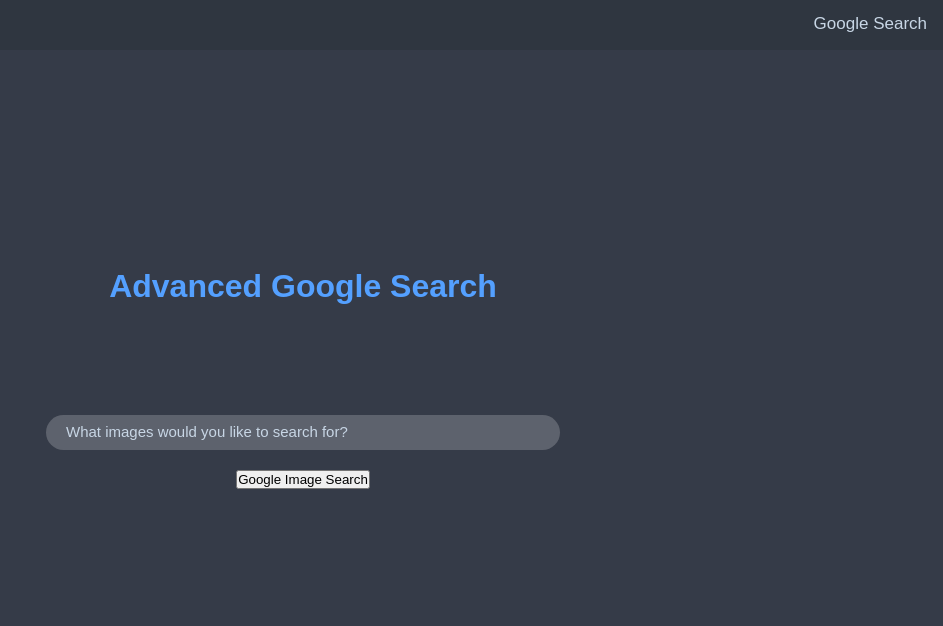
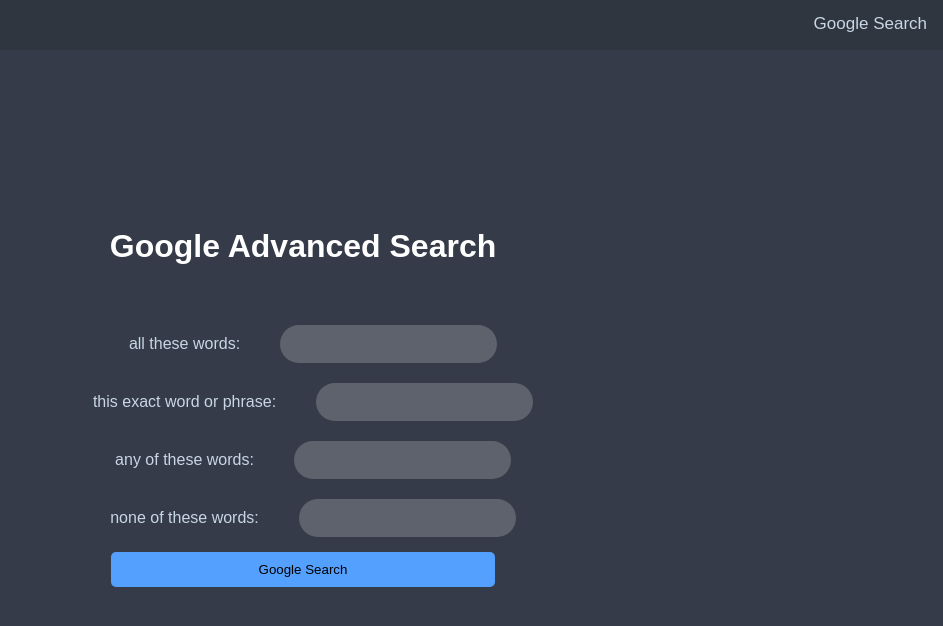
Before and after one commit to nm-kjelpke/CS50_cpd, a plain HTML site: page advanced.html in a window 1280 px wide. Shown: the whole page, without its empty margins (337-1280 px from the left). Drawn offline with Linux system fonts and the light colour scheme.

Commit message:
Project 0 - advanced page inputs

```diff
--- a/advanced.html
+++ b/advanced.html
@@ -10,11 +10,26 @@
     </div>
     <body>
         <div class="container">
-            <h1 >Advanced Google Search</h1>
+            <h1 >Google Advanced Search</h1>
             <form action="https://google.com/search" class="search-bar">
-                <input type="text" placeholder="What images would you like to search for?" name="q">
-                <input type="submit" value="Google Image Search">
+                <div class="input">
+                    <label>all these words:</label>
+                    <input type="text" name="q">
+                </div>
+                <div class="input">
+                    <label>this exact word or phrase:</label>
+                    <input type="text" name="q">
+                </div>
+                <div class="input">
+                    <label>any of these words:</label>
+                    <input type="text" name="q">
+                </div>
+                <div class="input">
+                    <label>none of these words:</label>
+                    <input type="text" name="q">
+                </div>
+                <button type="submit" class="button">Google Search</button>
             </form>
         </div>
-     </body>
+    </body>
 </html>
--- a/variables.css
+++ b/variables.css
@@ -8,12 +8,15 @@
 h1 {
   font-family: Arial, Helvetica, sans-serif;
   align-items: center;
-  justify-content: center;
   display: flex;
-  margin: 90px;
-  color:#54a0ff;
+  margin: 50px;
+  color:white;
 }
 
+.input {
+  display: flex;
+  flex-direction: row;
+}
 
 .topnav {
   background-color: #2f3640;
@@ -51,6 +54,12 @@
   align-items: center;
 }
 
+label{
+  padding: 10px 20px;
+  margin: 10px;
+  color: #c8d6e5;
+}
+
 .search-bar input[type="text"]{
   width: 200%;
   max-width: 700px;
@@ -60,7 +69,7 @@
   outline: none;
   border-radius: 60px;
   padding: 10px 20px;
-  margin: 20px;
+  margin: 10px;
 }
 
 .search-bar button{
```
Also changed, not shown: image.html (+4 -3 lines).
